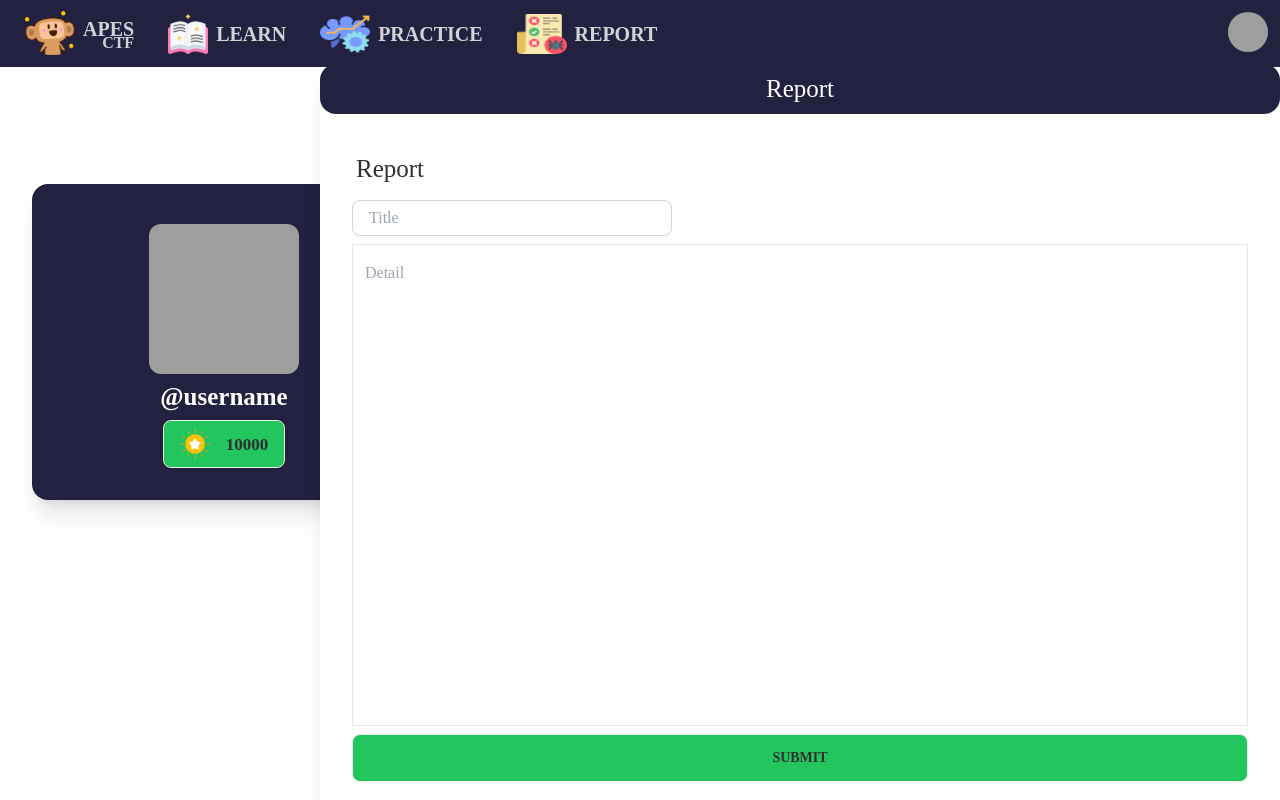
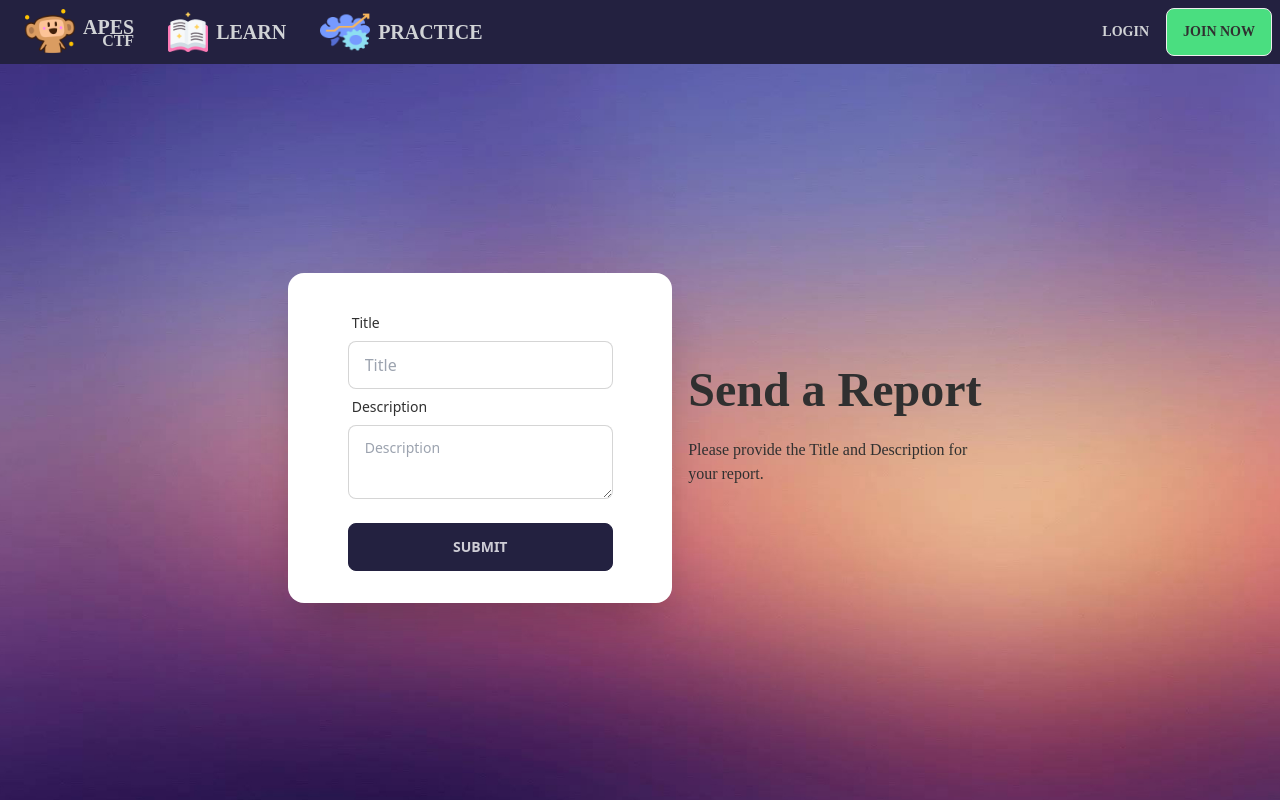
Before and after one commit to mean1611/Apes_CTF, a Next.js app in the folder client/: page /userReport in a window 1280 px wide. Shown: the top 800 px of the page. Built offline with nearby package versions, Linux system fonts and the light colour scheme; no server answers; grey boxes are pictures that could not be loaded; a web font is replaced by a local one.

Commit message:
Update_Report_page
- Post Report data to database

```diff
--- a/client/pages/userReport.js
+++ b/client/pages/userReport.js
@@ -1,40 +1,113 @@
-import React, { useEffect, useState } from "react";
-import Navbaruser from "../components/user/navbarUser";
-import Profileuser from "../components/user/profileuser";
-import SendReport from "../components/user/sendReport";
-import Footer from "../components/home/footer";
+import React, { useState } from "react";
+import Navbar from "../components/home/navbar";
+import axios from "axios";
+import Swal from "sweetalert2";
 
-function index() {
-  const [message, setMessage] = useState("Loading")
+function ReportPage() {
+  const [formData, setFormData] = useState({
+    title: "",
+    description: "",
+  });
 
-  useEffect(() => {
-    fetch("http://localhost:3000/api/home").then(
-      response => response.json()
-    ).then(
-      data => {
-        console.log(data)
-        setMessage(data.message)
+  const handleSubmit = async (event) => {
+    event.preventDefault();
+
+    if (!formData.title || !formData.description) {
+      Swal.fire({
+        title: "Error!",
+        text: "Title and Description are required",
+        icon: "error",
+        confirmButtonText: "OK",
+      });
+      return;
+    }
+
+    const values = {
+      report_title: formData.title,
+      report_desc: formData.description,
+    };
+
+    try {
+      const response = await axios.post("http://localhost:8080/api/report", values);
+
+      if (response.status === 200) {
+        Swal.fire({
+          title: "Success!",
+          text: response.data.message,
+          icon: "success",
+          confirmButtonText: "OK",
+        });
+        setFormData({
+          title: "",
+          description: "",
+        });
+      } else {
+        Swal.fire({
+          title: "Error!",
+          text: response.data.message,
+          icon: "error",
+          confirmButtonText: "OK",
+        });
       }
-    )
-
-  }, [])
+    } catch (error) {
+      Swal.fire({
+        title: "Error!",
+        text: "An error occurred while processing your request",
+        icon: "error",
+        confirmButtonText: "OK",
+      });
+    }
+  };
 
   return (
-    <div >
-      <Navbaruser  />
-      <div className="userreport  grid grid-cols-4">
-        <div className="mt-10 col-1">
-        <Profileuser />
+    <div>
+      <Navbar />
+      <div className="hero min-h-screen bg-base-200">
+        <div className="hero-content flex-col lg:flex-row-reverse">
+          <div className="text-center lg:text-left">
+            <h1 className="text-5xl font-bold base-200">Send a Report</h1>
+            <p className="py-6">Please provide the Title and Description for your report.</p>
+          </div>
+          <div className="card flex-shrink-0 w-full max-w-sm shadow-2xl bg-base-100">
+            <div className="card-body grid place-items-center">
+              <form onSubmit={handleSubmit}>
+                <div className="form-control">
+                  <label className="label">
+                    <span className="label-text">Title</span>
+                  </label>
+                  <input
+                    type="text"
+                    placeholder="Title"
+                    className="input input-bordered"
+                    name="title"
+                    value={formData.title}
+                    onChange={(e) => setFormData({ ...formData, title: e.target.value })}
+                  />
+                </div>
+
+                <div className="form-control">
+                  <label className="label">
+                    <span className="label-text">Description</span>
+                  </label>
+                  <textarea
+                    placeholder="Description"
+                    className="textarea textarea-bordered"
+                    name="description"
+                    value={formData.description}
+                    onChange={(e) => setFormData({ ...formData, description: e.target.value })}
+                  ></textarea>
+                </div>
+
+                <div className="form-control mt-6">
+                  <button className="btn btn-primary">Submit</button>
+                </div>
+              </form>
+            </div>
+          </div>
         </div>
-       <div className="col-2 col-span-3">
-        <SendReport />
-        </div>
-
       </div>
-  <Footer/>
     </div>
-
   );
 }
 
-export default index;
+export default ReportPage;
```
